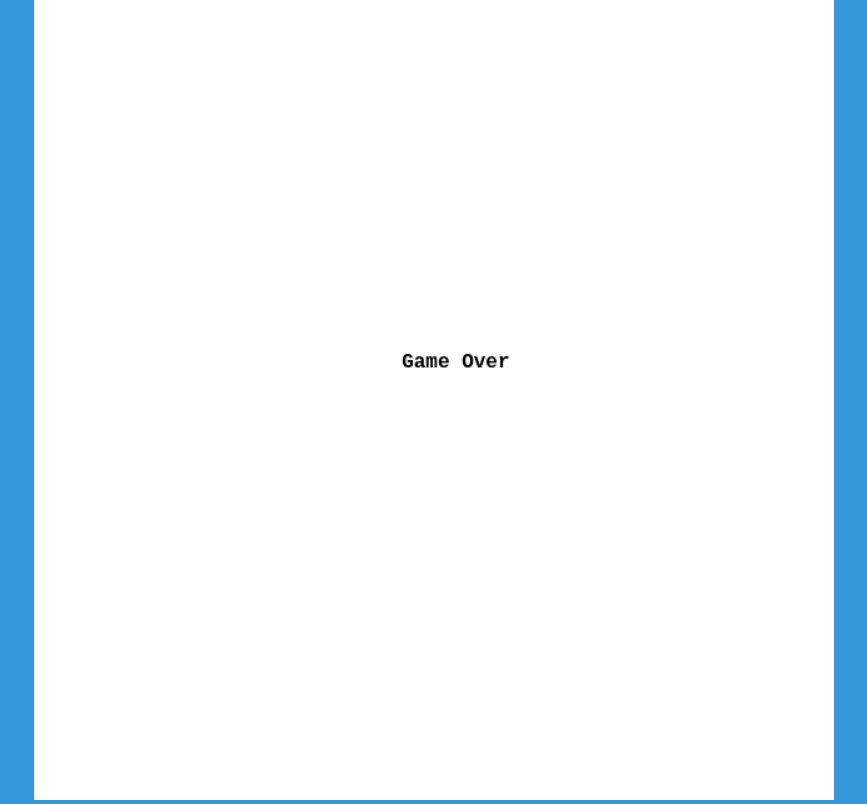
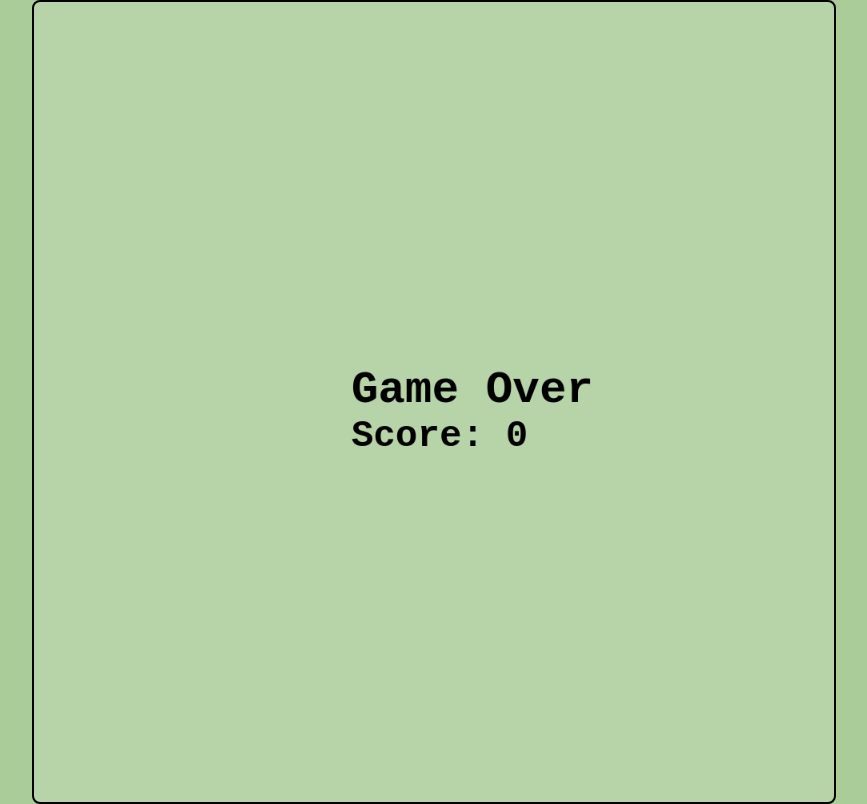
Before and after one commit to milestester/snake.game, a plain HTML site: page index.html in a window 1280 px wide. Shown: the whole page, without its empty margins (206-1073 px from the left). Drawn offline with Linux system fonts and the light colour scheme.

Commit message:
Update colours, motion

```diff
--- a/index.html
+++ b/index.html
@@ -9,32 +9,33 @@
 		body {
 			margin: 0;
 			padding: 0;
-			background: #3498db;
+			background: rgb(170,204,153);
 		}
 		canvas {
 			display: block;
 			margin: 0 auto;
-			background: #fff;
+			background: rgb(183,211,168);
+			border: 2px solid black;
+			border-radius: 8px;
 		}
 	</style>
 
 	</head>
 
 	<body>
-	<canvas></canvas>
-
+		<canvas></canvas>
 	<script>
 
 	// General Game Constants
-	var FPS;
+	var FPS = 6;
 	var timeOut = 1000/FPS;
 	var KEY = {ESC:27, SPACE:32, LEFT:37, UP:38, RIGHT:39, DOWN:40};
 	var DIR = {UP: "up", DOWN: "down", LEFT: "left", RIGHT: "right"};
 
 	var SNAKE = {
 		// Canvas Variables
-		CANVAS_WIDTH: 640,
-		CANVAS_HEIGHT: 640,
+		CANVAS_WIDTH: 1000,
+		CANVAS_HEIGHT: 1000,
 		RATIO:  null,
 		scale: 1,
 
@@ -53,12 +54,13 @@
 		ios:  null,
 
 		// Snake Variables
-		SNAKE_DIM: 16,
-		snakePos: [[224,128], [240,128], [256,128]], // Head First Left, [x,y]
+		SNAKE_DIM: 25,
+		snakePos: [[225,200], [250,200], [275,200]], // Head First Left, [x,y]
 		applePos: null,
 		direction: DIR.LEFT,
 		start: 0,
 		last: new Date().getTime(),
+		score: 0,
 
 
 		init: function(){
@@ -141,7 +143,7 @@
 			if(this.edgeCollision()){
 				this.gameOver();
 			} else {
-				setTimeout(this.loop.bind(this), timeOut*0.5);
+				setTimeout(this.loop.bind(this), timeOut);
 			}
 		},
 
@@ -150,41 +152,57 @@
 			if(this.dt > this.dstep){
 				this.dt -=  this.dstep
 
+				var nextPos = this.snakePos[0].slice();
+
 				switch(this.direction){
 					case DIR.LEFT:
-						var nextPos = this.snakePos[0].slice();
 						nextPos[0] -= this.SNAKE_DIM;
-						this.snakePos.unshift(nextPos);
-						this.snakePos.pop();
 						break
 					case DIR.RIGHT:
-						var nextPos = this.snakePos[0].slice();
 						nextPos[0] += this.SNAKE_DIM;
-						this.snakePos.unshift(nextPos);
-						this.snakePos.pop();
 						break
 					case DIR.UP:
-						var nextPos = this.snakePos[0].slice();
 						nextPos[1] -= this.SNAKE_DIM;
-						this.snakePos.unshift(nextPos);
-						this.snakePos.pop();
 						break
 					case DIR.DOWN:
-						var nextPos = this.snakePos[0].slice();
 						nextPos[1] += this.SNAKE_DIM;
-						this.snakePos.unshift(nextPos);
-						this.snakePos.pop();
 						break
 				}
+
+				this.snakePos.unshift(nextPos);
+				this.snakePos.pop();
+
 				if(this.appleCollision()){
 					this.randomApplePos();
+					timeOut *= 0.99;
+					this.score += 1;
+					this.increaseBody();
 				}
 			}
 		},
 
+		increaseBody: function(){
+		var incPos = this.snakePos[this.snakePos.length - 1].slice();
+			switch(this.direction){
+			case DIR.LEFT:
+				incPos[0] += this.SNAKE_DIM;
+				break
+			case DIR.RIGHT:
+				incPos[0] -= this.SNAKE_DIM;
+				break
+			case DIR.UP:
+				incPos[1] += this.SNAKE_DIM;
+				break
+			case DIR.DOWN:
+				incPos[1] -= this.SNAKE_DIM;
+				break
+			}
+			this.snakePos.push(incPos);
+		},
+
 		render: function() {
 			this.Draw.clear();
-			this.Draw.circle(this.applePos.left, this.applePos.top , 6, "red");
+			this.Draw.roundedRect(this.applePos.left, this.applePos.top, 22, 22, 11, "#CF000F");
 			for(var i = 0; i < this.snakePos.length; i++){
 				this.drawBodySection(this.snakePos[i]);
 			}
@@ -192,14 +210,15 @@
 
 		drawBodySection: function(section){
 			// section will be [left, top]
-			this.Draw.rect(section[0], section[1], this.SNAKE_DIM, this.SNAKE_DIM, "blue");
+			this.Draw.rect(section[0], section[1], this.SNAKE_DIM, this.SNAKE_DIM, "#3A539B");
 		},
 
 		gameOver: function(){
 			this.Draw.clear();
 			var end = "Game Over";
 			var metrics = this.ctx.measureText(end);
-			this.Draw.text(end, this.CANVAS_WIDTH/2 - (metrics.width)/2, this.CANVAS_HEIGHT/2 - (metrics.width)/2, 16, 'black');
+			this.Draw.text(end, this.CANVAS_WIDTH/2 - metrics.width*2, this.CANVAS_HEIGHT/2, 56, 'black');
+			this.Draw.text("Score: " + this.score, this.CANVAS_WIDTH/2 - metrics.width*2, this.CANVAS_HEIGHT/2 + 55, 46, 'black');
 		},
 
 		edgeCollision: function(){
@@ -214,8 +233,8 @@
 		},
 
 		randomApplePos: function(){
-			this.applePos = {top: Math.floor(Math.random()* this.CANVAS_WIDTH/this.SNAKE_DIM)*16,
-							left: Math.floor(Math.random()* this.CANVAS_WIDTH/this.SNAKE_DIM)*16};
+			this.applePos = {top: Math.floor(Math.random()* this.CANVAS_WIDTH/this.SNAKE_DIM)*25,
+							left: Math.floor(Math.random()* this.CANVAS_WIDTH/this.SNAKE_DIM)*25};
 		}
 	}
 
@@ -244,6 +263,23 @@
 			SNAKE.ctx.font = 'bold '+size+'px Monospace';
 			SNAKE.ctx.fillStyle = col;
 			SNAKE.ctx.fillText(string, x, y);
+		},
+
+		roundedRect: function(x,y,width,height,radius,col){
+			SNAKE.ctx.fillStyle = col;
+			SNAKE.ctx.strokeStyle = col;
+			SNAKE.ctx.beginPath();
+			SNAKE.ctx.moveTo(x,y+radius);
+			SNAKE.ctx.lineTo(x,y+height-radius);
+			SNAKE.ctx.quadraticCurveTo(x,y+height,x+radius,y+height);
+			SNAKE.ctx.lineTo(x+width-radius,y+height);
+			SNAKE.ctx.quadraticCurveTo(x+width,y+height,x+width,y+height-radius);
+			SNAKE.ctx.lineTo(x+width,y+radius);
+			SNAKE.ctx.quadraticCurveTo(x+width,y,x+width-radius,y);
+			SNAKE.ctx.lineTo(x+radius,y);
+			SNAKE.ctx.quadraticCurveTo(x,y,x,y+radius);
+			SNAKE.ctx.fill();
+			SNAKE.ctx.stroke();
 		}
 
 	};
```
